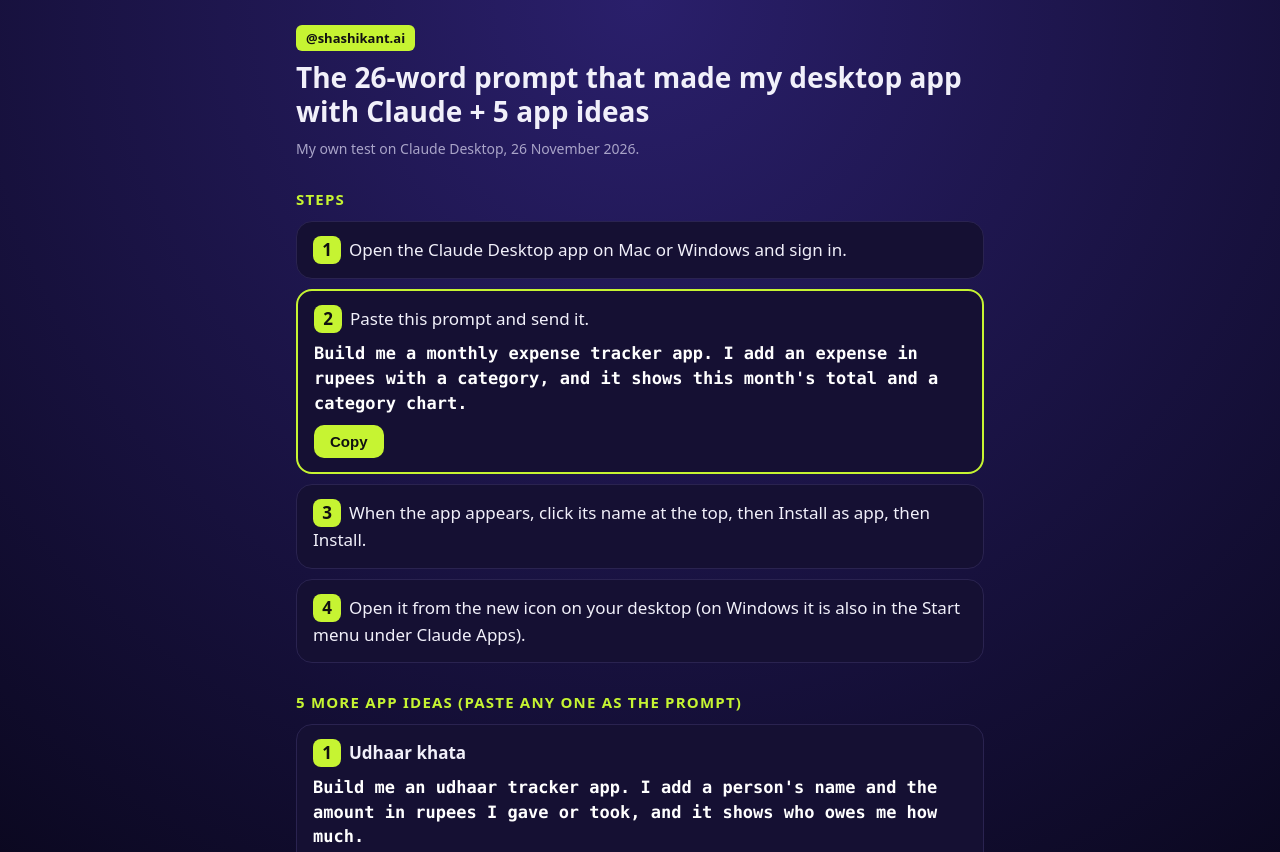
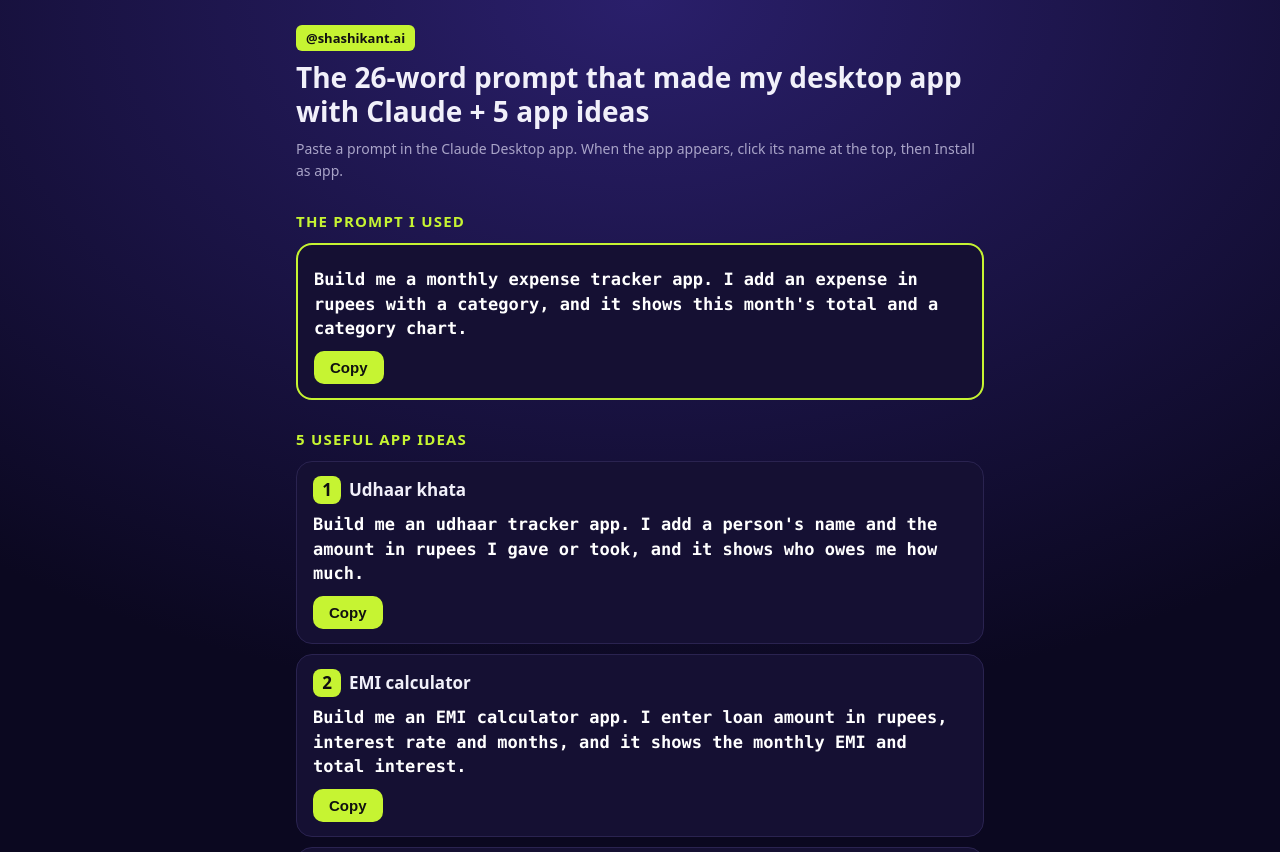
Before and after one commit to shashikantAI/grrowwithcreative, a plain HTML site: page claudeapps-guide.html in a window 1280 px wide. Shown: the top 852 px of the page. Drawn offline with Linux system fonts and the light colour scheme.

Commit message:
claudeapps guide: only the prompt and the 5 ideas

```diff
--- a/claudeapps-guide.html
+++ b/claudeapps-guide.html
@@ -4,24 +4,19 @@
 h2{margin:28px 0 8px;font-size:15px;letter-spacing:.08em;text-transform:uppercase;color:var(--lime)}
 .tag{display:inline-block;background:var(--lime);color:#111;font-weight:800;padding:3px 10px;border-radius:6px;font-size:13px}
 .card{background:var(--card);border:1px solid var(--line);border-radius:16px;padding:14px 16px;margin:10px 0}
-.first{border:2px solid var(--lime)}.m{color:var(--mute);font-size:14px}a{color:var(--lime)}p{margin:6px 0}
+.first{border:2px solid var(--lime)}.m{color:var(--mute);font-size:14px}p{margin:6px 0}
 .n{display:inline-block;min-width:28px;height:28px;line-height:28px;text-align:center;background:var(--lime);color:#111;font-weight:800;border-radius:8px;margin-right:8px}
 .line{font:600 17px/1.45 ui-monospace,Consolas,monospace;color:#fff;word-break:break-word;margin-top:8px}
-button{margin-top:10px;background:var(--lime);color:#111;font-weight:800;border:0;padding:8px 16px;border-radius:10px;font-size:15px;cursor:pointer}
-ul{margin:6px 0;padding-left:22px}li{margin:6px 0}</style></head><body><div class="w">
+button{margin-top:10px;background:var(--lime);color:#111;font-weight:800;border:0;padding:8px 16px;border-radius:10px;font-size:15px;cursor:pointer}</style></head><body><div class="w">
 <span class="tag">@shashikant.ai</span><h1>The 26-word prompt that made my desktop app with Claude + 5 app ideas</h1>
-<p class="m">My own test on Claude Desktop, 26 November 2026.</p>
-<h2>Steps</h2>
-<div class="card"><span class="n">1</span>Open the Claude Desktop app on Mac or Windows and sign in.</div>
-<div class="card first"><span class="n">2</span>Paste this prompt and send it.<div class="line">Build me a monthly expense tracker app. I add an expense in rupees with a category, and it shows this month&#x27;s total and a category chart.</div><button onclick="cp(this)">Copy</button></div>
-<div class="card"><span class="n">3</span>When the app appears, click its name at the top, then Install as app, then Install.</div>
-<div class="card"><span class="n">4</span>Open it from the new icon on your desktop (on Windows it is also in the Start menu under Claude Apps).</div>
-<h2>5 more app ideas (paste any one as the prompt)</h2>
+<p class="m">Paste a prompt in the Claude Desktop app. When the app appears, click its name at the top, then Install as app.</p>
+<h2>The prompt I used</h2>
+<div class="card first"><div class="line">Build me a monthly expense tracker app. I add an expense in rupees with a category, and it shows this month&#x27;s total and a category chart.</div><button onclick="cp(this)">Copy</button></div>
+<h2>5 useful app ideas</h2>
 <div class="card"><span class="n">1</span><b>Udhaar khata</b><div class="line">Build me an udhaar tracker app. I add a person&#x27;s name and the amount in rupees I gave or took, and it shows who owes me how much.</div><button onclick="cp(this)">Copy</button></div>
 <div class="card"><span class="n">2</span><b>EMI calculator</b><div class="line">Build me an EMI calculator app. I enter loan amount in rupees, interest rate and months, and it shows the monthly EMI and total interest.</div><button onclick="cp(this)">Copy</button></div>
 <div class="card"><span class="n">3</span><b>Habit streaks</b><div class="line">Build me a habit tracker app. I add daily habits and tick them each day, and it shows my streak for every habit this week.</div><button onclick="cp(this)">Copy</button></div>
 <div class="card"><span class="n">4</span><b>Trip split</b><div class="line">Build me a trip expense split app. I add friends and who paid what in rupees, and it shows who has to pay whom.</div><button onclick="cp(this)">Copy</button></div>
 <div class="card"><span class="n">5</span><b>Focus timer</b><div class="line">Build me a 25-minute focus timer app with a 5-minute break, and show how many sessions I finished today.</div><button onclick="cp(this)">Copy</button></div>
-<h2>Good to know</h2><div class="card"><ul><li>My test: the expense tracker was ready in under 2 minutes, and its data was still there after I closed and reopened it.</li><li>The 5 ideas are ideas in the same style. I have not tested them yet.</li><li>Install as app is in beta. Anthropic says it is rolling out on Free and paid plans; I tested on a paid plan.</li><li>You need internet and a signed-in Claude Desktop to open the app.</li><li>Building an app, and any request the app sends to Claude, counts toward your plan&#x27;s usage limit.</li><li>If an app asks for &quot;Full access to this computer&quot;, allow it only when you really need it and trust the app: it can read, change or delete your files.</li></ul></div>
-<h2>Link</h2><div class="card"><p><a href="https://support.claude.com/en/articles/18516354-install-an-artifact-as-an-app">Anthropic help: Install an artifact as an app</a></p></div>
+<p class="m">I tested the first prompt. The 5 ideas are ideas in the same style, not tested yet.</p>
 </div><script>function cp(b){navigator.clipboard.writeText(b.previousElementSibling.textContent).then(function(){b.textContent='Copied';setTimeout(function(){b.textContent='Copy'},1500)})}</script></body></html>
```
